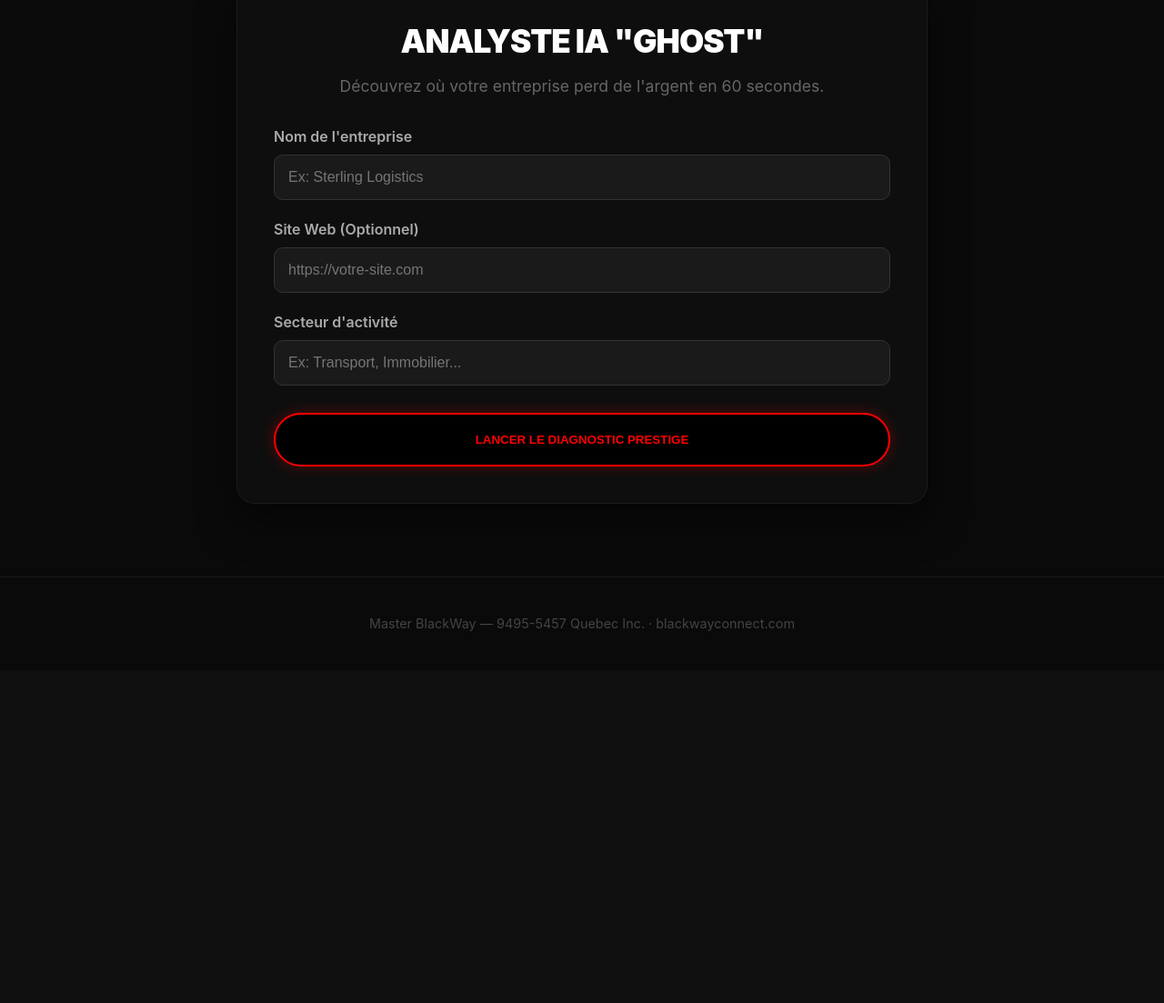
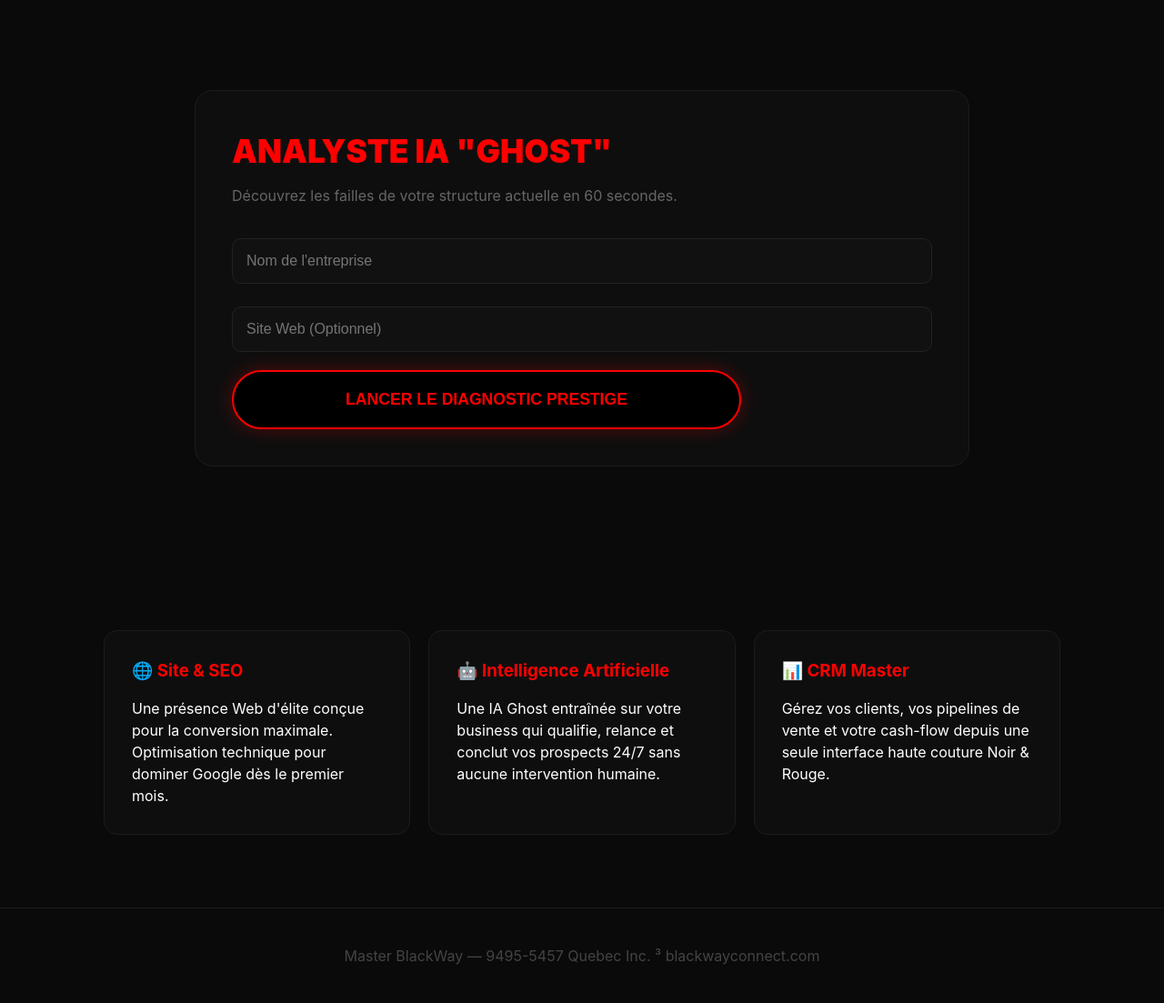
Before and after one commit to fgravelle20-byte/blackwayconnect, a FastAPI app: page / in a window 1280 px wide. Shown: the part 902-2005 px from the top of the page at 91% size. Before the commit the page ends 1596 px from the top, so only its background shows below. Run offline with FastAPI, Linux system fonts and the light colour scheme.

Commit message:
fix: restore full Blitz Sale design with Pricing and Features alongside AI Audit

```diff
--- a/templates/index.html
+++ b/templates/index.html
@@ -4,6 +4,7 @@
     <meta charset="UTF-8">
     <meta name="viewport" content="width=device-width, initial-scale=1.0">
     <title>Master BlackWay &#x2014; Dominez Votre March&#233;. Explosez Vos Ventes.</title>
+    <meta name="description" content="Architecture de Performance Op&#233;rationnelle Master BlackWay &#x2014; Site + IA + CRM. Offre exclusive 1&#160;495&#160;$ &#x2014; Places limit&#233;es.">
     <style>
         :root {
             --red: #ff0000;
@@ -32,58 +33,76 @@
             align-items: center;
             justify-content: center;
             overflow: hidden;
-            text-align: center;
         }
+
         .hero-bg {
             position: absolute;
             inset: 0;
             background-image: url('https://static.prod-images.emergentagent.com/jobs/4a9e20f0-0bee-4100-8e85-5d61c6b2bbce/images/d8c38634b078554ef7488166d922e09bb2b675d8f863ecfad7d5704604437575.jpeg');
             background-size: cover;
             background-position: center 30%;
-            filter: brightness(0.4);
+            filter: brightness(0.55);
         }
+
         .hero-overlay {
             position: absolute;
             inset: 0;
-            background: linear-gradient(180deg, transparent, var(--bg));
+            background:
+                radial-gradient(ellipse 120% 60% at 50% 100%, rgba(0,0,0,0.98) 0%, transparent 65%),
+                linear-gradient(180deg, rgba(0,0,0,0.5) 0%, rgba(0,0,0,1) 100%);
         }
-        .hero-content { position: relative; z-index: 1; padding: 40px 20px; max-width: 900px; }
 
-        .headline { font-size: clamp(2.5rem, 6vw, 4.5rem); font-weight: 900; line-height: 1.1; margin-bottom: 20px; }
-        .red { color: var(--red); }
-        .subtitle { font-size: 1.2rem; color: #888; margin-bottom: 40px; }
+        .hero-content {
+            position: relative;
+            z-index: 1;
+            width: 100%;
+            max-width: 900px;
+            padding: 40px 24px;
+            text-align: center;
+        }
+
+        .headline { font-size: clamp(2.2rem, 5.5vw, 4.5rem); font-weight: 900; line-height: 1.05; letter-spacing: -1.5px; margin-bottom: 18px; }
+        .headline .red { color: var(--red); }
+        .subtitle { font-size: clamp(1rem, 1.8vw, 1.18rem); color: #aaa; max-width: 660px; margin: 0 auto 38px; line-height: 1.75; }
+
+        /* ━━━━━━━━━━━━━━━━━━━━ DEAL CARD ━━━━━━━━━━━━━━━━━━━━ */
+        .deal-card {
+            background: rgba(8, 8, 8, 0.88); backdrop-filter: blur(24px); border: 1px solid rgba(255,0,0,0.38); border-radius: 20px;
+            padding: 28px 36px; max-width: 520px; margin: 0 auto 28px; position: relative; overflow: hidden;
+            box-shadow: 0 20px 60px rgba(0,0,0,0.5);
+        }
+        .price-main { font-size: clamp(3.8rem, 9vw, 6.5rem); font-weight: 900; color: var(--red); line-height: 1; text-shadow: 0 0 30px rgba(255,0,0,0.5); }
+        .price-sup { font-size: 0.32em; vertical-align: super; font-weight: 700; }
+        .price-regular { font-size: 1.25rem; color: #3c3c3c; text-decoration: line-through; font-weight: 600; }
 
         /* ━━━━━━━━━━━━━━━━━━━━ BUTTONS ━━━━━━━━━━━━━━━━━━━━ */
         .btn-empire {
-            background: #000; color: var(--red); border: 2px solid var(--red);
-            padding: 20px 40px; border-radius: 100px; font-weight: 800; text-transform: uppercase;
-            cursor: pointer; transition: all 0.3s;
-            box-shadow: 0 0 15px rgba(255,0,0,0.3);
+            display: inline-flex; align-items: center; justify-content: center;
+            background: #000; color: #ff0000; border: 2px solid #ff0000;
+            font-size: 1.1rem; font-weight: 800; text-transform: uppercase;
+            padding: 20px 50px; border-radius: 100px; cursor: pointer;
+            width: 100%; max-width: 560px; transition: all 0.25s;
+            box-shadow: 0 0 20px rgba(255,0,0,0.3);
         }
-        .btn-empire:hover { background: var(--red); color: #fff; box-shadow: 0 0 30px rgba(255,0,0,0.6); }
+        .btn-empire:hover { background: var(--red); color: #fff; transform: scale(1.02); }
 
         /* ━━━━━━━━━━━━━━━━━━━━ AUDIT SECTION ━━━━━━━━━━━━━━━━━━━━ */
-        .audit-section { padding: 80px 20px; max-width: 800px; margin: 0 auto; text-align: center; }
-        .audit-card {
-            background: var(--card); border: 1px solid var(--border); border-radius: 20px; padding: 40px;
-            box-shadow: 0 20px 40px rgba(0,0,0,0.5);
-        }
-        .input-group { margin-bottom: 20px; text-align: left; }
-        .input-group label { display: block; margin-bottom: 8px; font-weight: 600; color: #aaa; }
-        .input-field {
-            width: 100%; background: #1a1a1a; border: 1px solid #333; border-radius: 10px;
-            padding: 15px; color: #fff; font-size: 1rem;
-        }
-        .input-field:focus { border-color: var(--red); outline: none; }
+        .audit-section { padding: 100px 24px; max-width: 900px; margin: 0 auto; text-align: center; }
+        .audit-card { background: var(--card); border: 1px solid var(--border); border-radius: 20px; padding: 40px; text-align: left; }
+        .input-field { width: 100%; background: #111; border: 1px solid #222; border-radius: 10px; padding: 15px; color: #fff; font-size: 1rem; margin-top: 5px; margin-bottom: 20px; }
+        #audit-result { display: none; margin-top: 30px; padding: 25px; background: #080808; border-left: 4px solid var(--red); white-space: pre-line; color: #ccc; line-height: 1.6; }
 
-        #audit-result {
-            display: none; margin-top: 30px; text-align: left; padding: 25px;
-            background: #111; border-left: 4px solid var(--red); border-radius: 5px;
-            white-space: pre-line; color: #ccc; font-size: 0.95rem; line-height: 1.6;
-        }
+        /* ━━━━━━━━━━━━━━━━━━━━ FEATURES ━━━━━━━━━━━━━━━━━━━━ */
+        .feat-section { max-width: 1100px; margin: 0 auto; padding: 80px 24px; }
+        .feat-grid { display: grid; grid-template-columns: repeat(auto-fit, minmax(300px, 1fr)); gap: 20px; }
+        .feat-card { background: var(--card); border: 1px solid var(--border); padding: 30px; border-radius: 15px; }
+        .feat-card h3 { color: var(--red); margin-bottom: 15px; }
 
-        /* ━━━━━━━━━━━━━━━━━━━━ FOOTER ━━━━━━━━━━━━━━━━━━━━ */
-        footer { padding: 40px 20px; text-align: center; border-top: 1px solid var(--border); color: #444; font-size: 0.9rem; }
+        footer { padding: 40px; text-align: center; border-top: 1px solid var(--border); color: #444; }
+
+        .modal-overlay { display: none; position: fixed; inset: 0; background: rgba(0,0,0,0.9); z-index: 1000; align-items: center; justify-content: center; }
+        .modal-overlay.active { display: flex; }
+        .modal-box { background: var(--card2); border: 1px solid var(--red); padding: 40px; border-radius: 20px; width: 100%; max-width: 450px; }
     </style>
 </head>
 <body>
@@ -92,79 +111,101 @@
     <div class="hero-bg"></div>
     <div class="hero-overlay"></div>
     <div class="hero-content">
+        <div style="margin-bottom:20px;"><img src="https://static.prod-images.emergentagent.com/jobs/4a9e20f0-0bee-4100-8e85-5d61c6b2bbce/images/7b496bb305b9e7624997b592048489b410ed0d90256871c1b76570fab20239fc.jpeg" style="width:120px;border-radius:50%;border:2px solid var(--red);"></div>
         <h1 class="headline">DOMINEZ VOTRE MARCH&#201;.<br><span class="red">EXPLOSEZ VOS VENTES.</span></h1>
         <p class="subtitle">Architecture de Performance Op&#233;rationnelle Master BlackWay. Site + IA + CRM.</p>
-        <button class="btn-empire" onclick="document.getElementById('audit').scrollIntoView({behavior:'smooth'})">D&#201;MARRER L'AUDIT IA GRATUIT</button>
+
+        <div class="deal-card">
+            <div class="price-main"><span class="price-sup">$</span>1&#160;495</div>
+            <div class="price-regular">4&#160;995&#160;$</div>
+            <p style="color:var(--red); font-weight:700; margin-top:10px;">🔴 OFFRE BLITZ — PLACES LIMITÉES</p>
+        </div>
+
+        <button class="btn-empire" onclick="openModal()">⚡ ACTIVER MON EMPIRE MAINTENANT</button>
+        <p style="margin-top:20px; color:#555; font-size:0.9rem; cursor:pointer;" onclick="document.getElementById('audit').scrollIntoView({behavior:'smooth'})">Ou demandez votre Audit IA Gratuit ↓</p>
     </div>
 </section>
 
 <section class="audit-section" id="audit">
     <div class="audit-card">
-        <h2 style="margin-bottom:10px; font-size: 2.2rem; font-weight: 900; letter-spacing: -1px;">ANALYSTE IA "GHOST"</h2>
-        <p style="color:#666; margin-bottom:30px; font-size: 1.1rem;">D&#233;couvrez où votre entreprise perd de l'argent en 60 secondes.</p>
+        <h2 style="font-size:2.2rem; font-weight:900; margin-bottom:10px; color:var(--red);">ANALYSTE IA "GHOST"</h2>
+        <p style="color:#666; margin-bottom:30px;">Découvrez les failles de votre structure actuelle en 60 secondes.</p>
+        <input type="text" id="audit-company" class="input-field" placeholder="Nom de l'entreprise">
+        <input type="text" id="audit-url" class="input-field" placeholder="Site Web (Optionnel)">
+        <button class="btn-empire" id="btn-run-audit" onclick="runAudit()" style="width:100%;">LANCER LE DIAGNOSTIC PRESTIGE</button>
+        <div id="audit-result"></div>
+    </div>
+</section>
 
-        <div class="input-group">
-            <label>Nom de l'entreprise</label>
-            <input type="text" id="audit-company" class="input-field" placeholder="Ex: Sterling Logistics">
-        </div>
-        <div class="input-group">
-            <label>Site Web (Optionnel)</label>
-            <input type="text" id="audit-url" class="input-field" placeholder="https://votre-site.com">
-        </div>
-        <div class="input-group">
-            <label>Secteur d'activité</label>
-            <input type="text" id="audit-industry" class="input-field" placeholder="Ex: Transport, Immobilier...">
-        </div>
-
-        <button class="btn-empire" id="btn-run-audit" onclick="runAudit()" style="width: 100%; margin-top: 10px;">LANCER LE DIAGNOSTIC PRESTIGE</button>
-
-        <div id="audit-result"></div>
-
-        <div id="audit-cta" style="display:none; margin-top:30px; border-top: 1px solid #222; padding-top: 20px;">
-            <p style="margin-bottom: 20px; color: #888;">Ce diagnostic prouve que votre structure actuelle fuit du profit.</p>
-            <button class="btn-empire" onclick="window.location.href='https://blackwayconnect.com'" style="width: 100%;">ACTIVER MON EMPIRE (1 495 $)</button>
-        </div>
+<section class="feat-section">
+    <div class="feat-grid">
+        <div class="feat-card"><h3>🌐 Site & SEO</h3><p>Une présence Web d'élite conçue pour la conversion maximale. Optimisation technique pour dominer Google dès le premier mois.</p></div>
+        <div class="feat-card"><h3>🤖 Intelligence Artificielle</h3><p>Une IA Ghost entraînée sur votre business qui qualifie, relance et conclut vos prospects 24/7 sans aucune intervention humaine.</p></div>
+        <div class="feat-card"><h3>📊 CRM Master</h3><p>Gérez vos clients, vos pipelines de vente et votre cash-flow depuis une seule interface haute couture Noir & Rouge.</p></div>
     </div>
 </section>
 
 <footer>
-    <p>Master BlackWay &#x2014; 9495-5457 Quebec Inc. &#183; blackwayconnect.com</p>
+    <p>Master BlackWay — 9495-5457 Quebec Inc. ³ blackwayconnect.com</p>
 </footer>
 
+<div class="modal-overlay" id="modal">
+    <div class="modal-box">
+        <h2 style="margin-bottom:20px;">ACTIVER MON EMPIRE</h2>
+        <p style="margin-bottom:20px; color:#888;">Entrez votre email pour procéder au paiement sécurisé via Stripe.</p>
+        <input type="email" id="email-in" class="input-field" placeholder="votre@email.com">
+        <button class="btn-empire" onclick="processPayment()" style="width:100%;">💳 PAYER 1 495 $ (STRIPE)</button>
+        <button style="background:none; border:none; color:#444; margin-top:15px; cursor:pointer;" onclick="closeModal()">Annuler</button>
+    </div>
+</div>
+
 <script>
+function openModal(){ document.getElementById('modal').classList.add('active'); }
+function closeModal(){ document.getElementById('modal').classList.remove('active'); }
+
 async function runAudit() {
     const company = document.getElementById('audit-company').value;
     const url = document.getElementById('audit-url').value;
-    const industry = document.getElementById('audit-industry').value;
     const btn = document.getElementById('btn-run-audit');
     const res = document.getElementById('audit-result');
-    const cta = document.getElementById('audit-cta');
-
-    if(!company) { alert('Veuillez entrer le nom de votre entreprise.'); return; }
-
+    if(!company) return alert('Nom de l\'entreprise requis');
     btn.innerText = 'L\'ANALYSTE GHOST SCANNE VOTRE STRUCTURE...';
-    btn.disabled = true;
     res.style.display = 'block';
-    res.innerText = 'Connexion aux serveurs Master BlackWay...\\nAnalyse des fuites de profit...';
-
+    res.innerText = 'Connexion aux serveurs Master BlackWay...\nAnalyse des fuites de profit...';
     try {
         const response = await fetch('/api/v1/audit/generate', {
             method: 'POST',
             headers: {'Content-Type': 'application/json'},
-            body: JSON.stringify({company_name: company, website_url: url, industry: industry})
+            body: JSON.stringify({company_name: company, website_url: url})
         });
         const data = await response.json();
         res.innerText = data.report;
-        cta.style.display = 'block';
-        btn.innerText = 'DIAGNOSTIC TERMIN&#201;';
-        window.scrollTo({ top: res.offsetTop - 50, behavior: 'smooth' });
-    } catch (e) {
-        res.innerText = 'Erreur lors de l\'analyse. Veuillez réessayer.';
-        btn.disabled = false;
-        btn.innerText = 'RELANCER LE DIAGNOSTIC';
-    }
+        btn.innerText = 'DIAGNOSTIC TERMINÉ';
+    } catch (e) { res.innerText = 'Erreur lors de l\'analyse. Veuillez réessayer.'; btn.innerText = 'RELANCER'; }
+}
+
+async function processPayment(){
+    const email = document.getElementById('email-in').value.trim();
+    if(!email||!email.includes('@')) return alert('Email valide requis');
+    try {
+        const pass = 'bw' + btoa(email).replace(/[^a-zA-Z0-9]/g,'').slice(0,10);
+        await fetch('/api/v1/auth/register', {
+            method:'POST', headers:{'Content-Type':'application/json'},
+            body: JSON.stringify({email:email, password:pass, role:'client'})
+        });
+        const r2 = await fetch('/api/v1/auth/login', {
+            method:'POST', headers:{'Content-Type':'application/json'},
+            body: JSON.stringify({email:email, password:pass})
+        });
+        const d2 = await r2.json();
+        const r3 = await fetch('/api/v1/payments/checkout?plan_id=site_presence_google', {
+            method:'POST', headers:{'Authorization':'Bearer '+d2.access_token}
+        });
+        const d3 = await r3.json();
+        if(d3.url) window.location.href = d3.url;
+        else alert('Erreur session Stripe');
+    } catch(e) { alert('Erreur de redirection. Contactez le support.'); }
 }
 </script>
-
 </body>
 </html>
```
